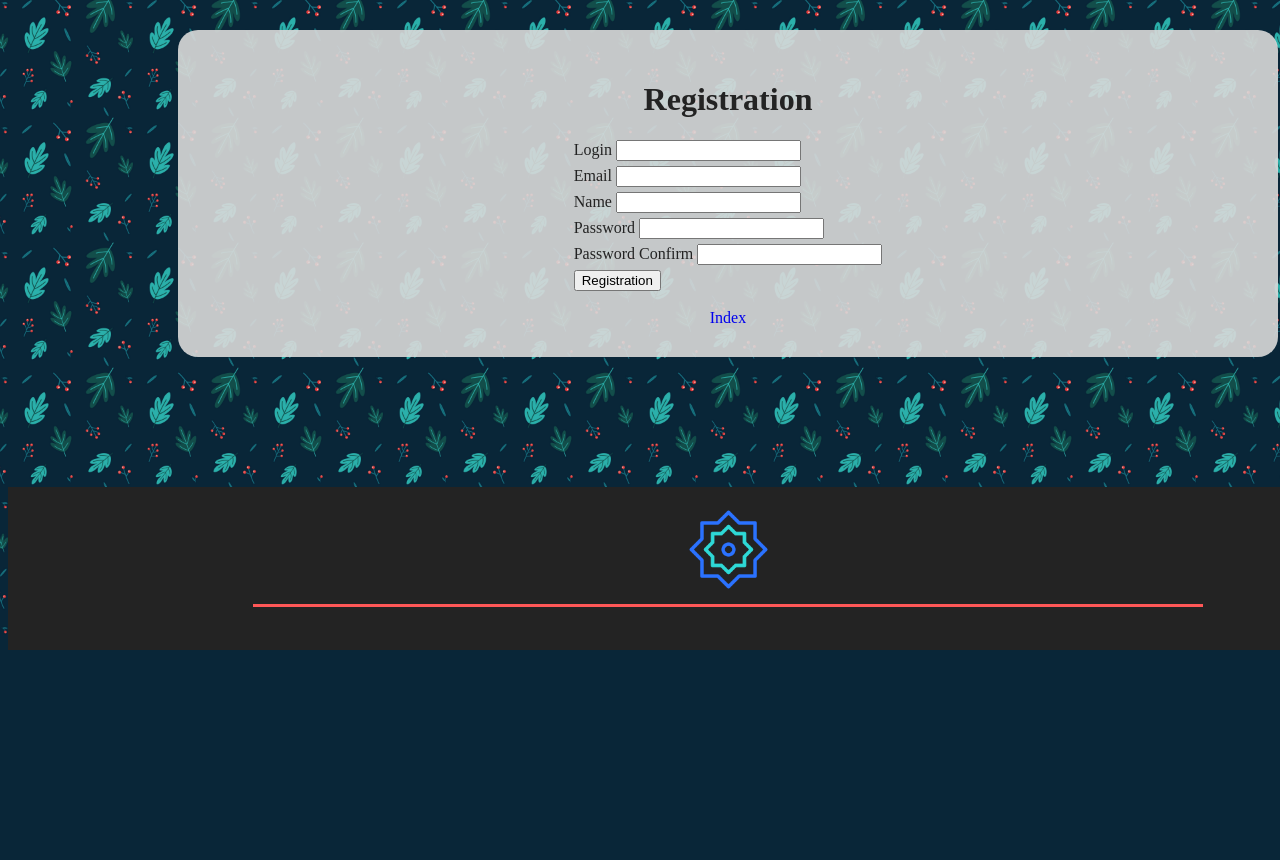
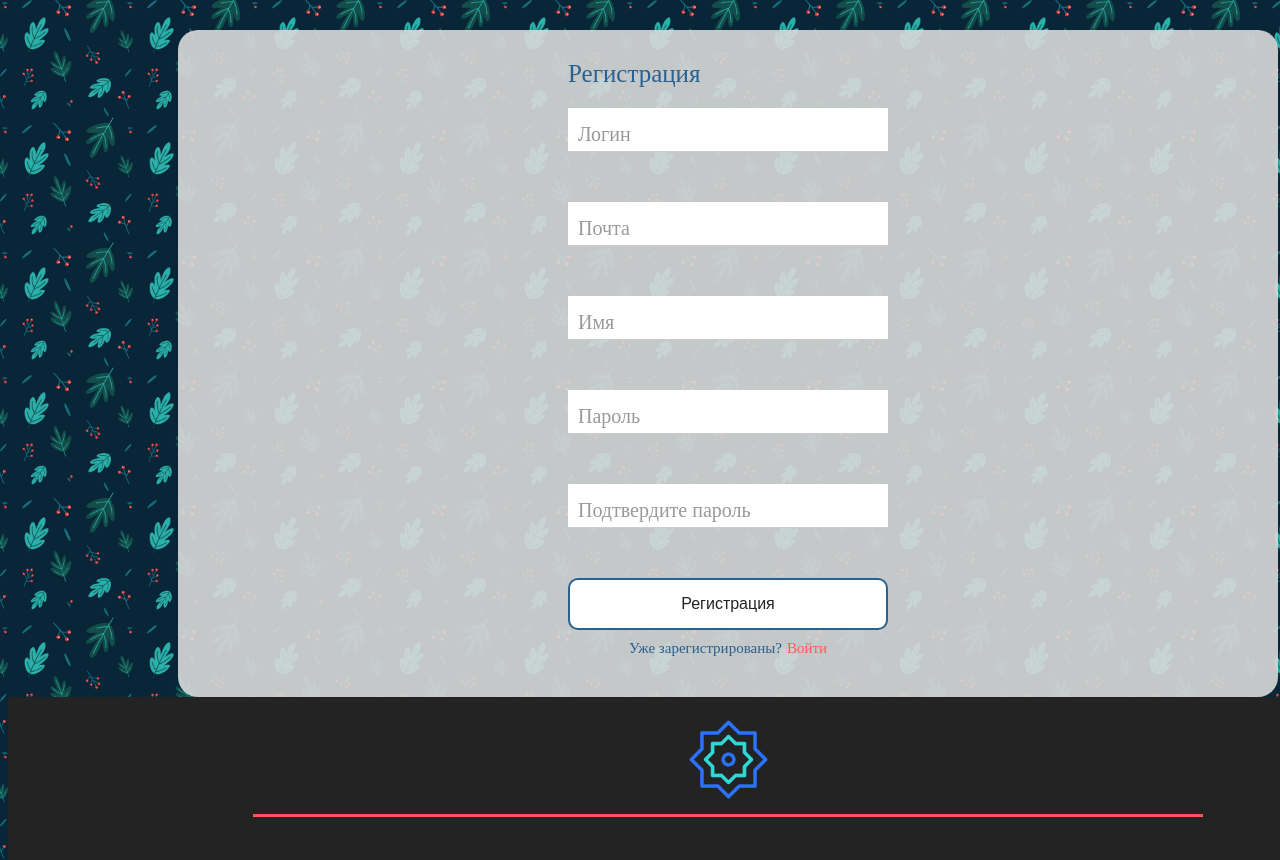
Before and after one commit to CRAZYMIXAKER/MVC, a PHP site: page /auth/reg in a window 1280 px wide; the page is wider, and only the part inside the window is pictured. Shown: the part 158-1018 px from the top of that part. Before the commit the page ends 808 px from the top of that part, so only its background shows below. Run offline with PHP 8.4, Linux system fonts and the light colour scheme; data that the repository does not hold is empty; some libraries are stand-ins or nearby versions.

Commit message:
reg/css/html

```diff
--- a/assets/css/main.css
+++ b/assets/css/main.css
@@ -347,7 +347,9 @@ ul>li {
   background-color: #e9ecef;
 }
 
-.checkbox__label {}
+.checkbox__label {
+  color: var(--brown);
+}
 
 .question {
   display: flex;
--- a/views/auth/v_reg.php
+++ b/views/auth/v_reg.php
@@ -1,37 +1,42 @@
-<h1>Registration</h1>
+<div class="page">
+	<div class="page__title">Регистрация</div>
+
 	<form class="form" method="POST">
-	<div class="form_item">
-		<label>Login</label>
-		<input type="text" name="login" value="<?= $fields['login'] ?>">
+		<div class="form__item">
+			<input class="form__input" type="text" name="login" value="<?= $fields['login'] ?>" required />
+			<span class="form__span"></span>
+			<label class="form__label">Логин</label>
 			<div class="error"><?= $registrationValidate['login'] ?></div>
 		</div>
-	<div class="form_item">
-		<label>Email</label>
-		<input type="text" name="email" value="<?= $fields['email'] ?>">
+		<div class="form__item">
+			<input class="form__input" type="text" name="email" value="<?= $fields['email'] ?>" required />
+			<span class="form__span"></span>
+			<label class="form__label">Почта</label>
 			<div class="error"><?= $registrationValidate['email'] ?></div>
 		</div>
-	<div class="form_item">
-		<label>Name</label>
-		<input type="text" name="name" value="<?= $fields['name'] ?>">
+		<div class="form__item">
+			<input class="form__input" type="text" name="name" value="<?= $fields['name'] ?>" required />
+			<span class="form__span"></span>
+			<label class="form__label">Имя</label>
 			<div class="error"><?= $registrationValidate['name'] ?></div>
 		</div>
-	<div class="form_item">
-		<label>Password</label>
-		<input type="text" name="password">
+		<div class="form__item">
+			<input class="form__input" type="password" name="password" required />
+			<span class="form__span"></span>
+			<label class="form__label">Пароль</label>
 			<div class="error"><?= $registrationValidate['password'] ?></div>
 		</div>
-	<div class="form_item">
-		<label>Password Confirm</label>
-		<input type="text" name="passwordConfirm">
+		<div class="form__item">
+			<input class="form__input" type="password" name="passwordConfirm" required />
+			<span class="form__span"></span>
+			<label class="form__label">Подтвердите пароль</label>
 			<div class="error"><?= $registrationValidate['passwordConfirm'] ?></div>
 		</div>
-	<button>Registration</button>
-</form></br>
-<a href="<?= BASE_URL ?>">Index</a>
+		<button class="form__button">Регистрация</button>
+	</form>
 
-
-<!--
 	<div class="question">
 		<div class="question__text">Уже зарегистрированы?</div>
-		<a class="question__link">Войти</a>
-	</div> -->
+		<a href="<?= BASE_URL ?>auth/login" class="question__link">Войти</a>
+	</div>
+</div>
```
Lines whose indentation alone changed are shown as unchanged.
